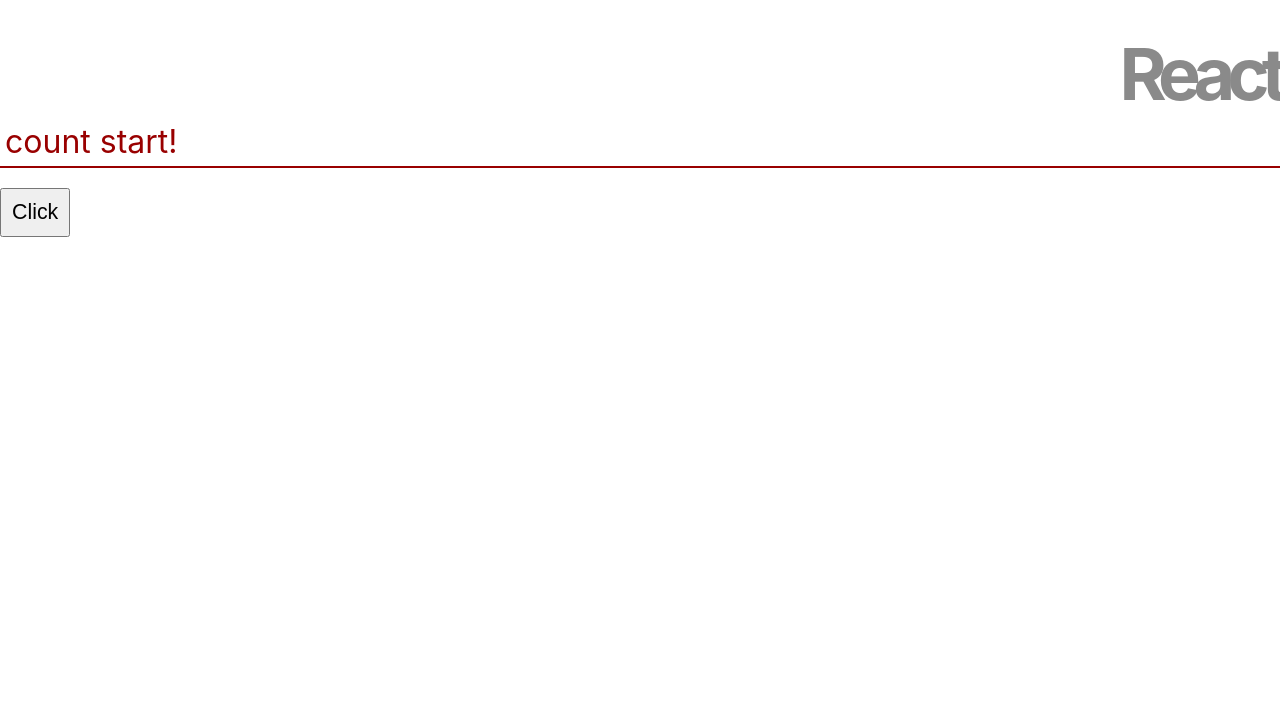
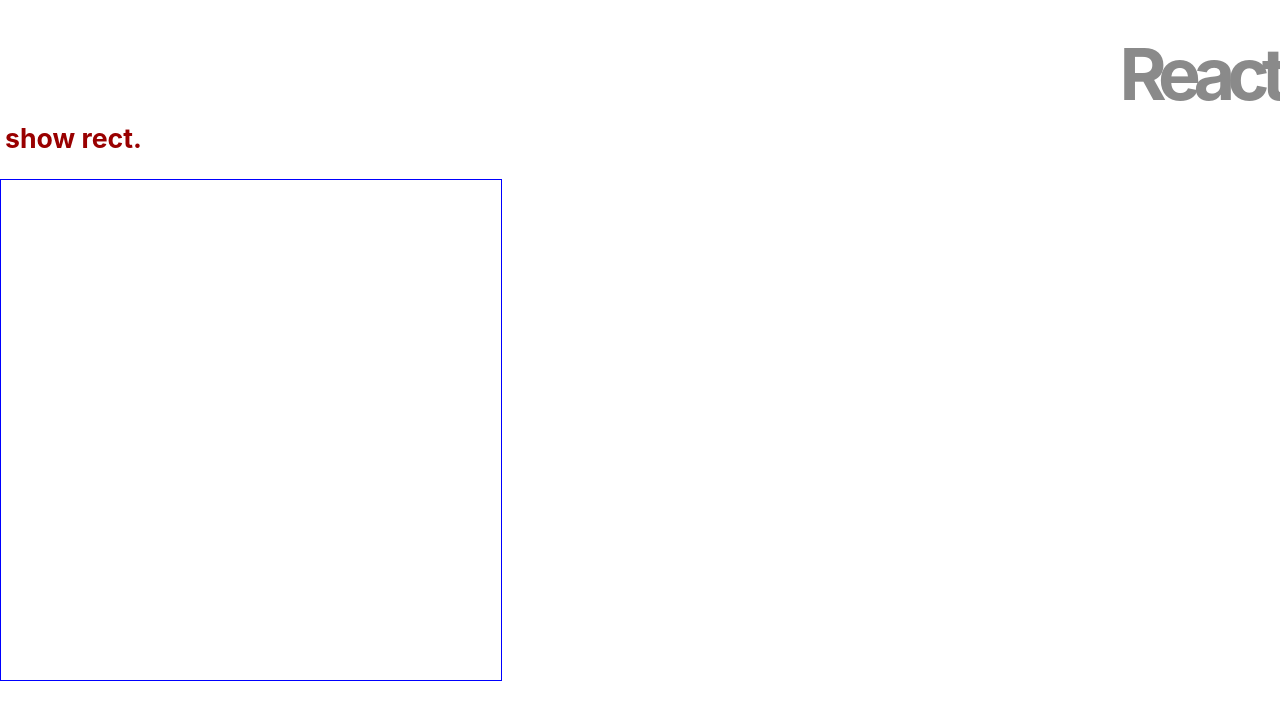
Before and after one commit to 14m3185yoshi/app-react4, a React (Create React App) app: page / in a window 1280 px wide. Shown: the top 720 px of the page. Built offline with nearby package versions, Linux system fonts and the light colour scheme.

Commit message:
画面をたっちすると四角が表示されるように設定

```diff
--- a/src/App.js
+++ b/src/App.js
@@ -3,55 +3,58 @@
 import './App.css';
 
 class App extends Component {
-  msgStyle1 = {
-    fontSize: "24pt",
+  data = [];
+
+  msgStyle = {
+    fontSize: "20pt",
     color: "#900",
     margin: "20px 0px",
     padding: "5px",
-    borderBottom: "2px solid #900"
   }
 
-  msgStyle2 = {
-    fontSize: "20pt",
-    color: "white",
-    backgroundColor: "#900",
-    margin: "20px 0px",
-    padding: "5px",
-    borderBottom: "2px solid #900"
-  }
-
-  btnStyle = {
-    fontSize: "16pt",
-    padding: "10px"
+  area = {
+    width: "500px",
+    height: "500px",
+    border: "1px solid blue",
   }
 
   constructor(props) {
     super(props);
     this.state = {
-      counter: 0,
-      msg: 'count start!',
-      flg: true,
+      list: this.data
     };
     this.doAction = this.doAction.bind(this);
   }
 
   doAction(e) {
-    this.setState((state) => ({
-      counter: state.counter + 1,
-      msg: 'count: ' + state.counter,
-      flg: !state.flg,
-    }));
-  }
+      let x = e.pageX;
+      let y = e.pageY;
+      this.data.push({x:x, y:y});
+      this.setState({
+        list: this.data
+      });
+    }
+
+    draw(d) {
+      let s = {
+        position: "absolute",
+        left: (d.x - 25) + "px",
+        top: (d.y - 25) + "px",
+        width: "50px",
+        height: "50px",
+        backgroundColor: "#66f3",
+      };
+      return <div style={s}></div>
+    }
 
   render() {
     return (
       <div>
         <h1>React</h1>
-        {this.state.flg ?
-          <p style={this.msgStyle1}>{this.state.msg}</p>
-        :
-          <p style={this.msgStyle2}>{this.state.msg}</p>}
-        <button style={this.btnStyle} onClick={this.doAction}>Click</button>
+        <h2 style={this.msgStyle}>show rect.</h2>
+        <div style={this.area} onClick={this.doAction}>
+          {this.data.map((value) => this.draw(value))}
+        </div>
       </div>
     )
   }
```
